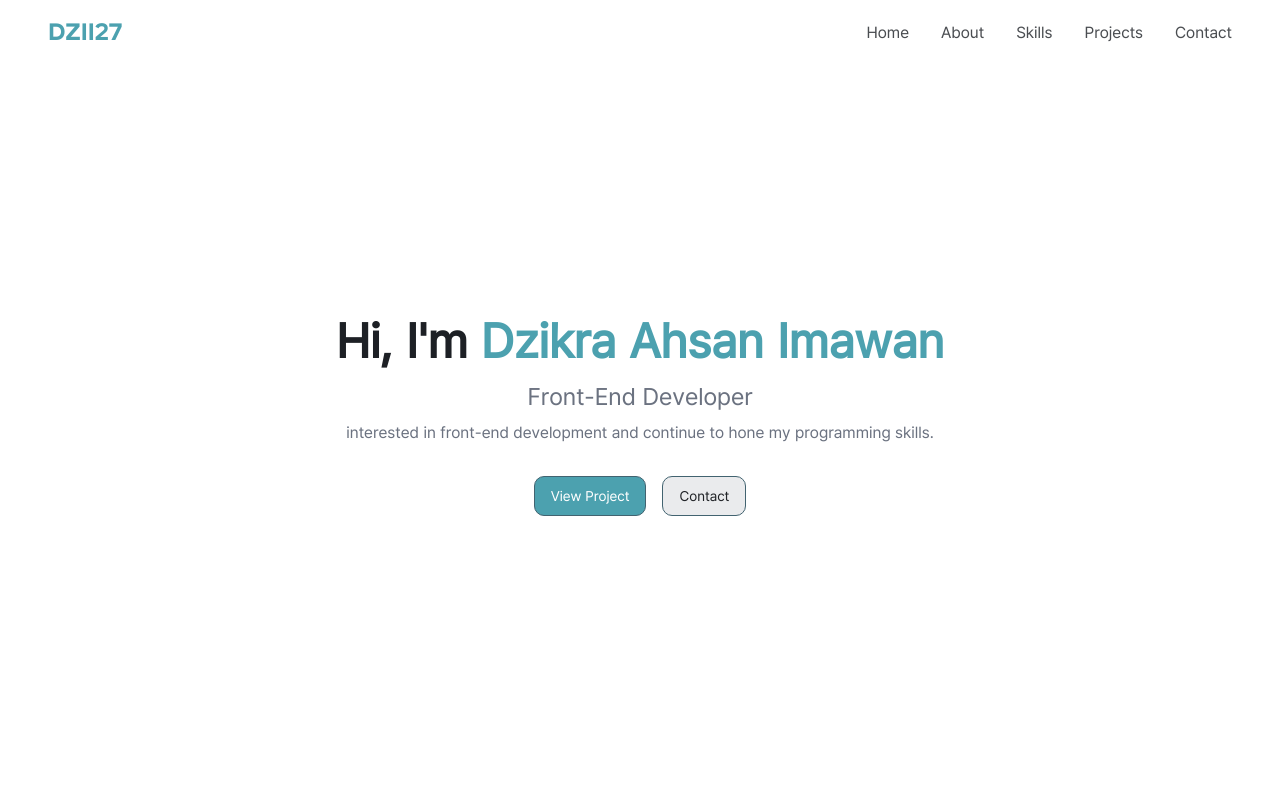
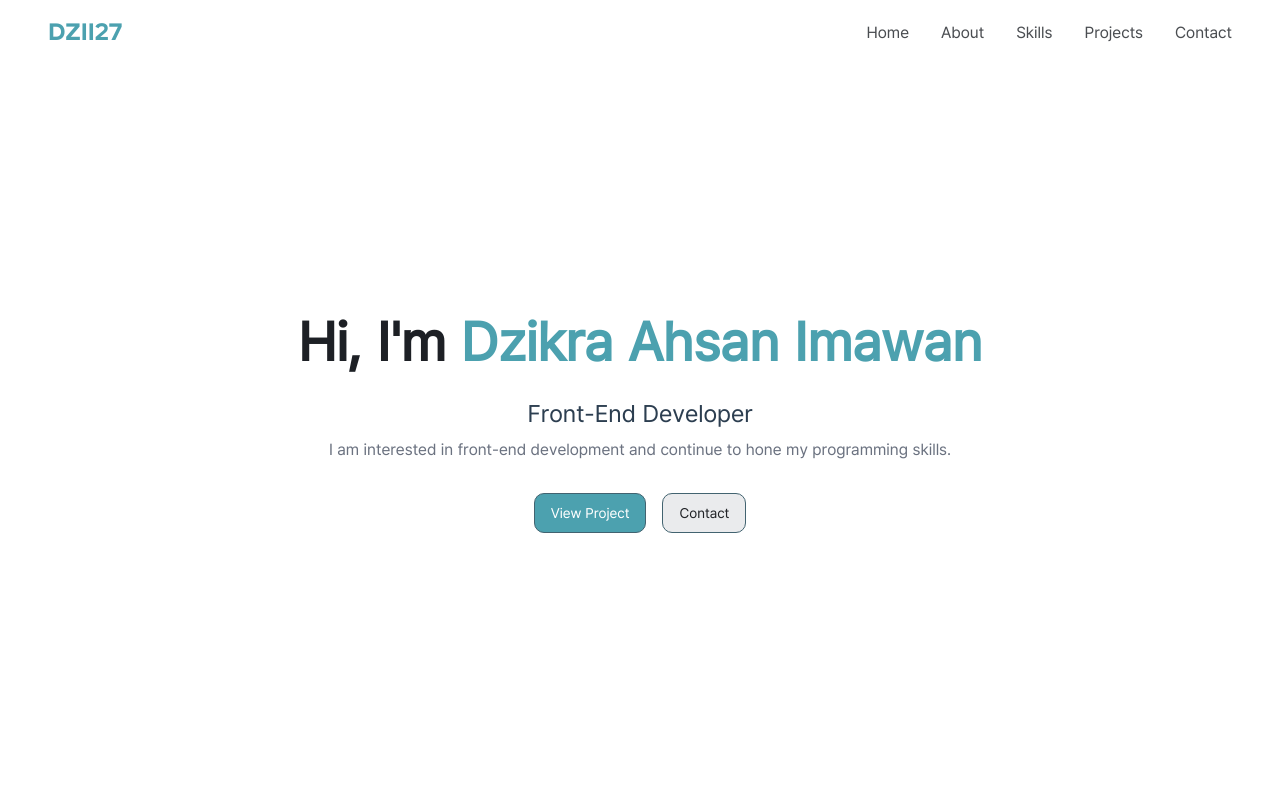
Before and after one commit to Dzikraahsan/Portfolio, a React (Vite) app: page / in a window 1280 px wide. Shown: the top 800 px of the page. Built offline with nearby package versions, Linux system fonts and the light colour scheme.

Commit message:
update code

```diff
--- a/src/components/Hero.tsx
+++ b/src/components/Hero.tsx
@@ -6,12 +6,12 @@ const Hero = () => {
     <section id="home" className="min-h-screen flex items-center justify-center px-4 pt-16">
       <div className="container mx-auto text-center">
         <div className="mb-8 animate-fade-in">
-          <h1 className="text-[31px] md:text-5xl font-bold mb-4">
+          <h1 className="text-[31px] md:text-[54px] font-bold mb-4">
             Hi, I'm <span className="bg-gradient-to-r text-[#4ca1af]">Dzikra Ahsan Imawan</span>
           </h1>
-          <p className="text-[18px] md:text-2xl font-normal text-muted-foreground mb-2">Front-End Developer</p>
-          <p className="text-[12.75px] md:text-[16px] text-muted-foreground max-w-2xl mx-auto">
-            interested in front-end development and continue to hone my programming skills.
+          <p className="text-[18px] md:text-2xl font-normal text-[#2c3e50] mb-2">Front-End Developer</p>
+          <p className="text-[12.75px] md:text-[16px] text-muted-foreground max-w-[39rem] mx-auto">
+            I am interested in front-end development and continue to hone my programming skills.
           </p>
         </div>
 
```
